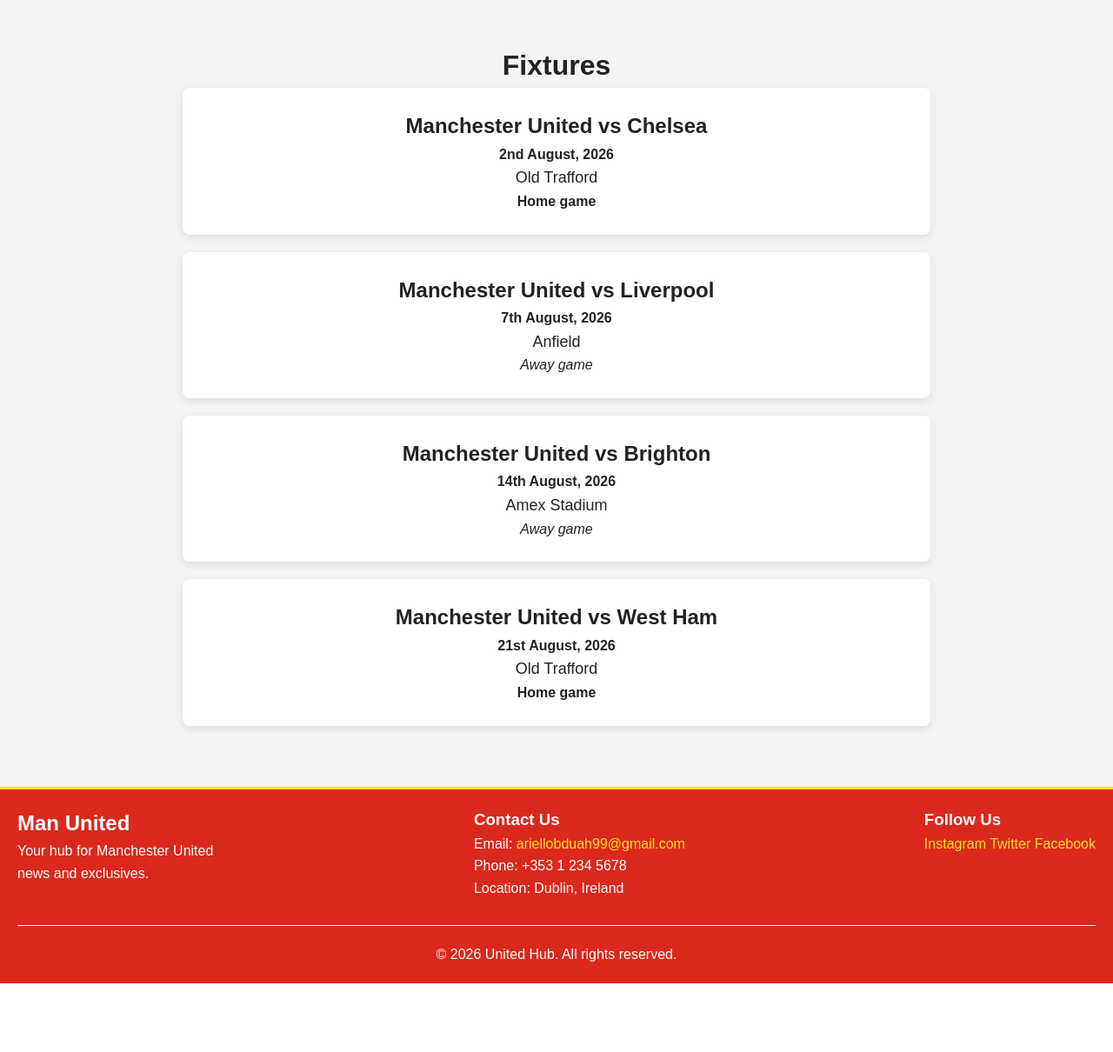
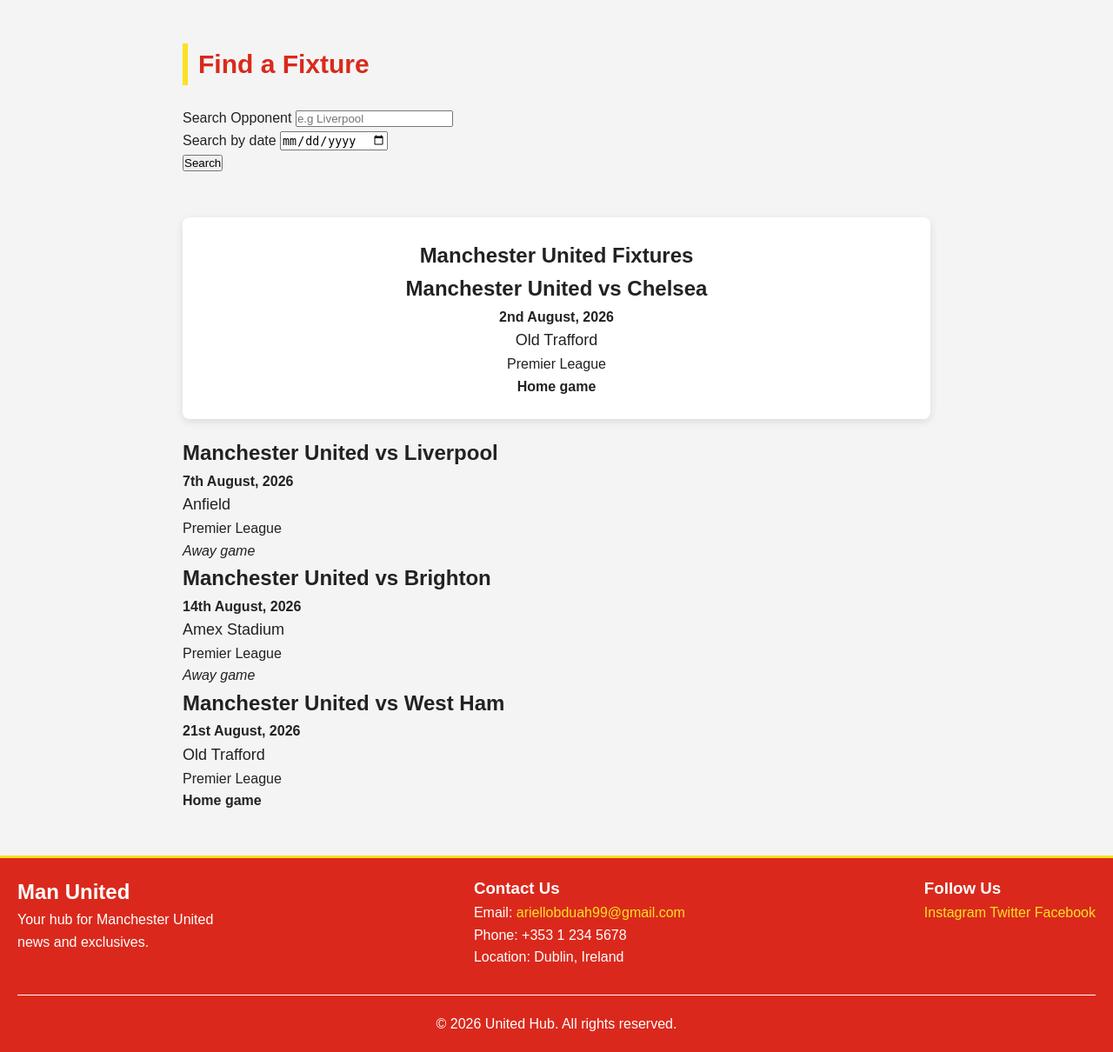
Before and after one commit to soubyron/python-assignment, a Flask app: page /fixtures in a window 1280 px wide. Shown: the part 83-1293 px from the top of the page at 87% size. Before the commit the page ends 1214 px from the top, so only its background shows below. Run offline with Flask 3, Linux system fonts and the light colour scheme.

Commit message:
Added extra key in dictionary and a search bar

```diff
--- a/app.py
+++ b/app.py
@@ -9,22 +9,26 @@
     {
         "opponent": "Chelsea",
         "date": "2nd August, 2026",
-        "stadium": "Old Trafford"
+        "stadium": "Old Trafford",
+        "competition":"Premier League"
     },
        {
         "opponent": "Liverpool",
         "date": "7th August, 2026",
-        "stadium": "Anfield"
+        "stadium": "Anfield",
+        "competition":"Premier League"
        },
     {
         "opponent": "Brighton",
         "date": "14th August, 2026",
-        "stadium": "Amex Stadium"
+        "stadium": "Amex Stadium",
+        "competition":"Premier League"
     },
     {
         "opponent": "West Ham",
         "date": "21st August, 2026",
-        "stadium": "Old Trafford"
+        "stadium": "Old Trafford",
+        "competition":"Premier League"
     }
 ]
 
--- a/templates/fixtures.html
+++ b/templates/fixtures.html
@@ -1,17 +1,44 @@
 {% extends "base.html" %}
 
 {% block content %}
-<h1 class="page-heading">Fixtures</h1>
+<section class="fixture-search">
+    <h2>Find a Fixture</h2>
+    <form method="POST" action="/fixtures">
+        <div>
+            <label for="search">Search Opponent</label>
+            <input
+                 type="text"
+                 id="search"
+                 name="search"
+                 placeholder="e.g Liverpool">
+        </div>
+
+        <div>
+            <label for="date">Search by date</label>
+            <input
+                 type="date"
+                 id="date"
+                 name="date">
+        </div>
+
+        <button type="submit">Search</button>
+    </form>
+</section>
+
+<section class="fixtures">
+<h1>Manchester United Fixtures</h1>
 {% for fixture in fixtures %}
-<div class="fixtures">
+<div class="fixture-card">
     <h2 class="opponent">Manchester United vs {{ fixture.opponent }}</h2>
     <p class="date">{{ fixture.date }}</p>
     <p class="time">{{ fixture.stadium}}</p>
+    <p class="competition">{{ fixture.competition }}</p>
     {% if fixture.stadium == "Old Trafford" %}
     <p class="home-game">Home game</p>
     {% else %}
     <p class="away-game"> Away game</p>
     {% endif %}
 </div>
+</section>
 {% endfor %}
 {% endblock %}
```
